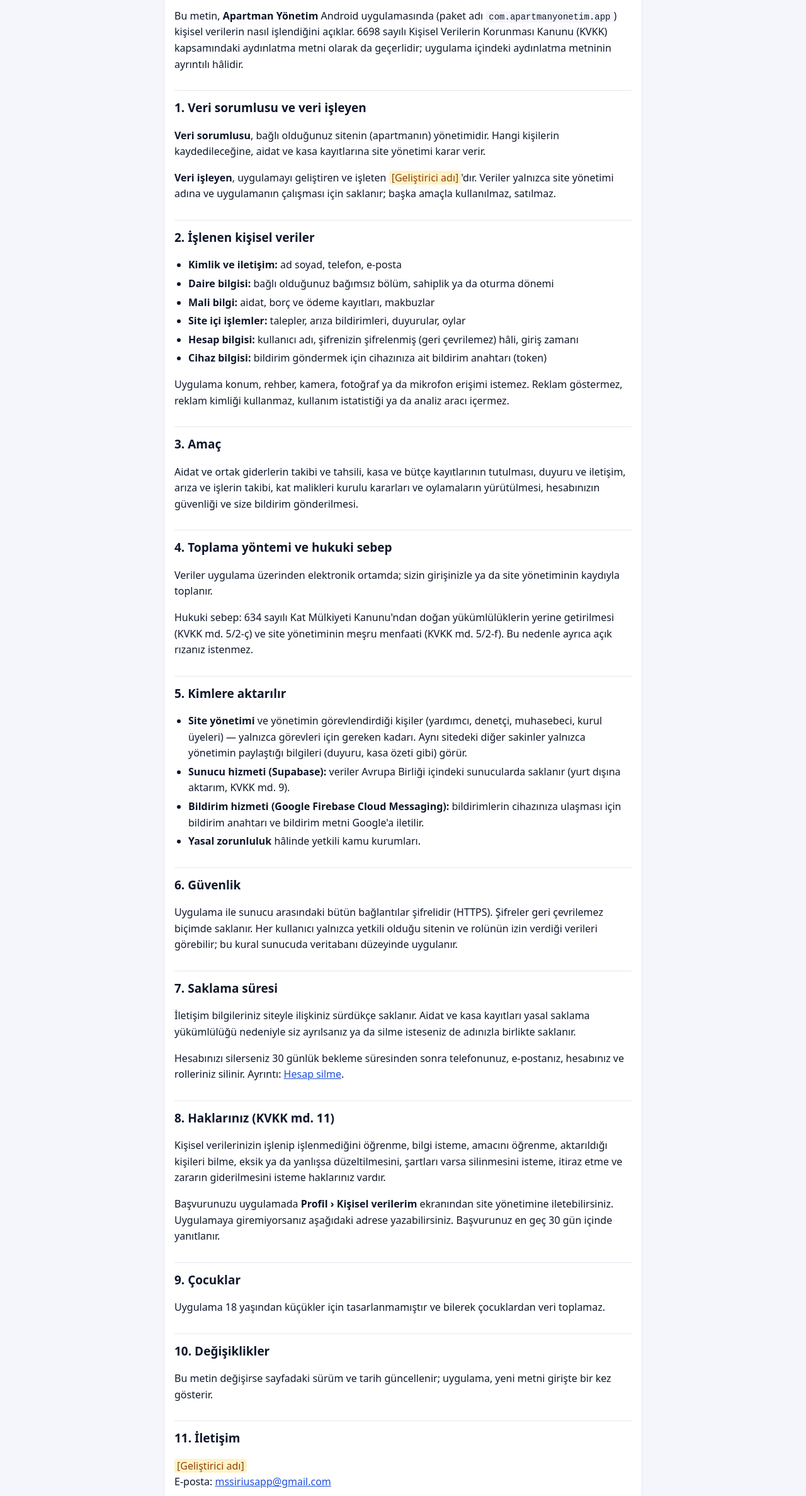
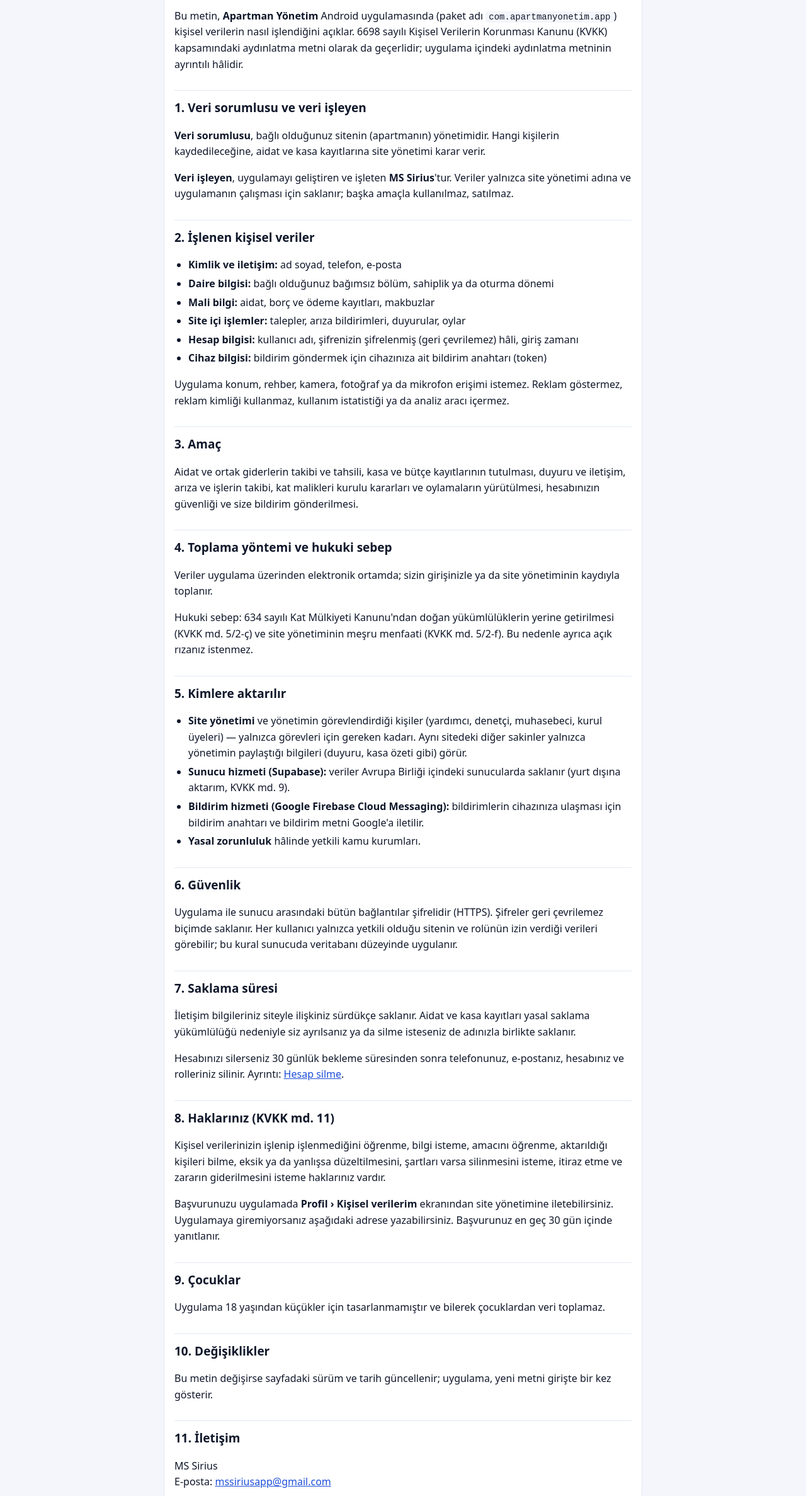
Before and after one commit to MS-sirius/apartman-yonetim-site, a plain HTML site: page gizlilik.html in a window 1280 px wide. Shown: the part 135-2510 px from the top of the page at 63% size. Drawn offline with Linux system fonts and the light colour scheme.

Commit message:
Geliştirici adı: MS Sirius
Co-Authored-By: Claude Opus 5.5 <noreply@anthropic.com>

```diff
--- a/gizlilik.html
+++ b/gizlilik.html
@@ -27,7 +27,7 @@
   <h2>1. Veri sorumlusu ve veri işleyen</h2>
   <p><b>Veri sorumlusu</b>, bağlı olduğunuz sitenin (apartmanın) yönetimidir. Hangi kişilerin kaydedileceğine,
   aidat ve kasa kayıtlarına site yönetimi karar verir.</p>
-  <p><b>Veri işleyen</b>, uygulamayı geliştiren ve işleten <span class="ph">[Geliştirici adı]</span>'dır. Veriler
+  <p><b>Veri işleyen</b>, uygulamayı geliştiren ve işleten <b>MS Sirius</b>'tur. Veriler
   yalnızca site yönetimi adına ve uygulamanın çalışması için saklanır; başka amaçla kullanılmaz, satılmaz.</p>
 
   <h2>2. İşlenen kişisel veriler</h2>
@@ -89,7 +89,7 @@
   <p>Bu metin değişirse sayfadaki sürüm ve tarih güncellenir; uygulama, yeni metni girişte bir kez gösterir.</p>
 
   <h2>11. İletişim</h2>
-  <p><span class="ph">[Geliştirici adı]</span><br>
+  <p>MS Sirius<br>
   E-posta: <a href="mailto:mssiriusapp@gmail.com">mssiriusapp@gmail.com</a></p>
 </main>
 
```
Also changed, not shown: hesap-silme.html (+1 -1 lines).
